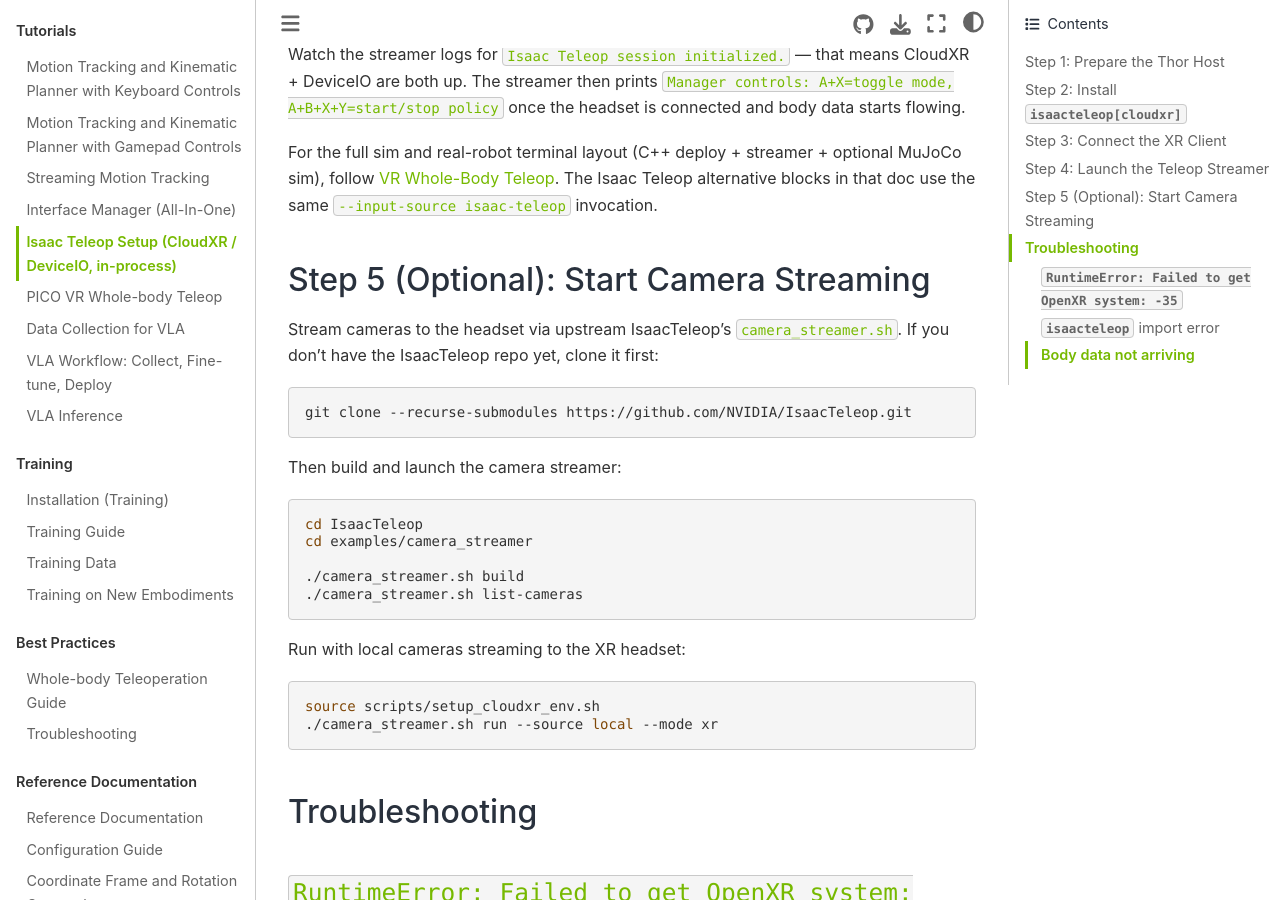
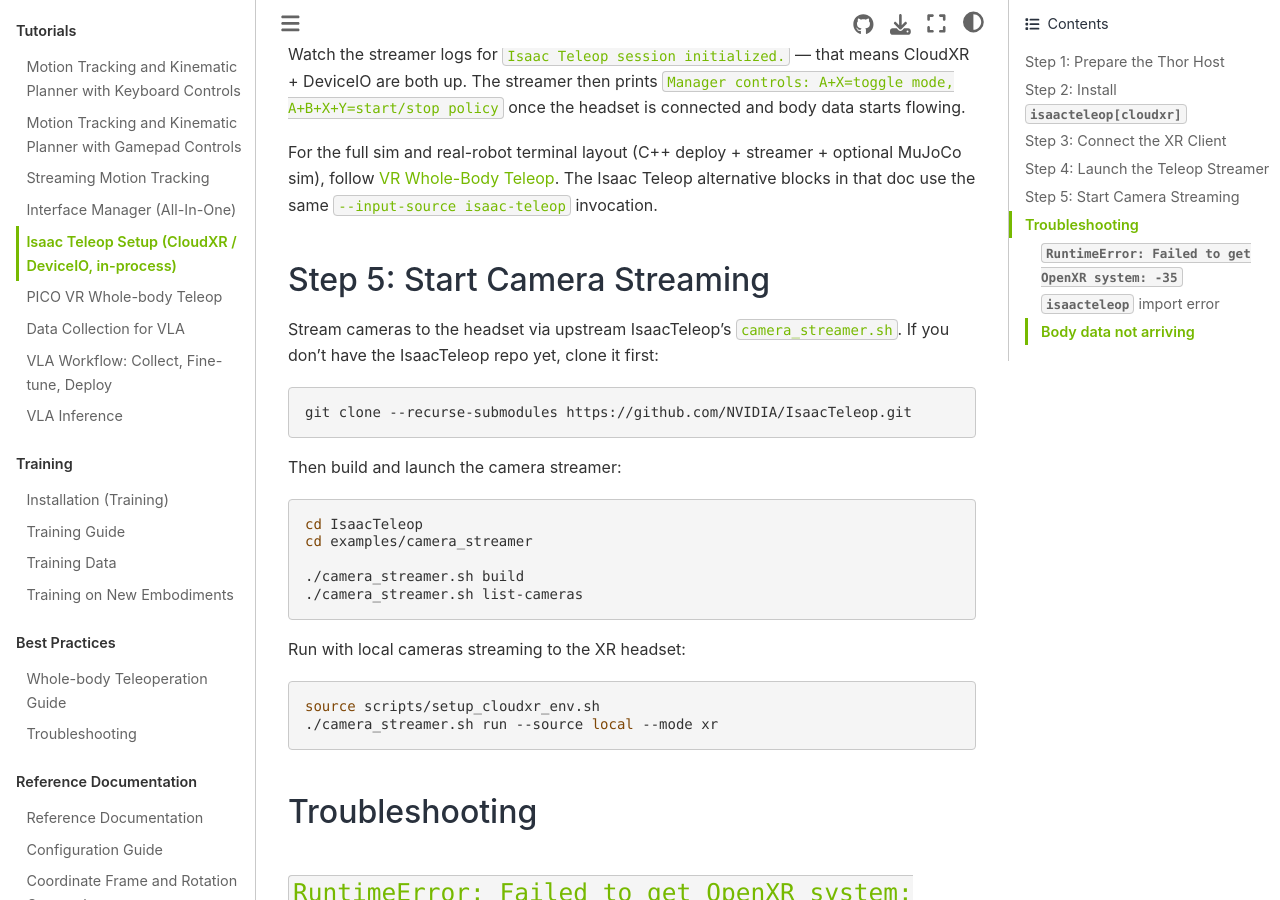
Before and after one commit to ff-eai/FFEAI-WBC, a Sphinx documentation site: the page built from docs/source/tutorials/isaac_teleop_publisher_setup.md, in a window 1280 px wide and 900 px high, scrolled down 2418 px. Built offline with Sphinx 7.4.7 and the Sphinx Book theme 1.1.4, drawn with Linux system fonts in a browser that asks for light colours.

```diff
--- a/docs/source/tutorials/isaac_teleop_publisher_setup.md
+++ b/docs/source/tutorials/isaac_teleop_publisher_setup.md
@@ -89,7 +89,7 @@
 
 For the full sim and real-robot terminal layout (C++ deploy + streamer + optional MuJoCo sim), follow [VR Whole-Body Teleop](vr_wholebody_teleop.md). The Isaac Teleop alternative blocks in that doc use the same `--input-source isaac-teleop` invocation.
 
-## Step 5 (Optional): Start Camera Streaming
+## Step 5: Start Camera Streaming
 
 Stream cameras to the headset via upstream IsaacTeleop's `camera_streamer.sh`. If you don't have the IsaacTeleop repo yet, clone it first:
 
```
Also changed, not shown: 1 other file.
